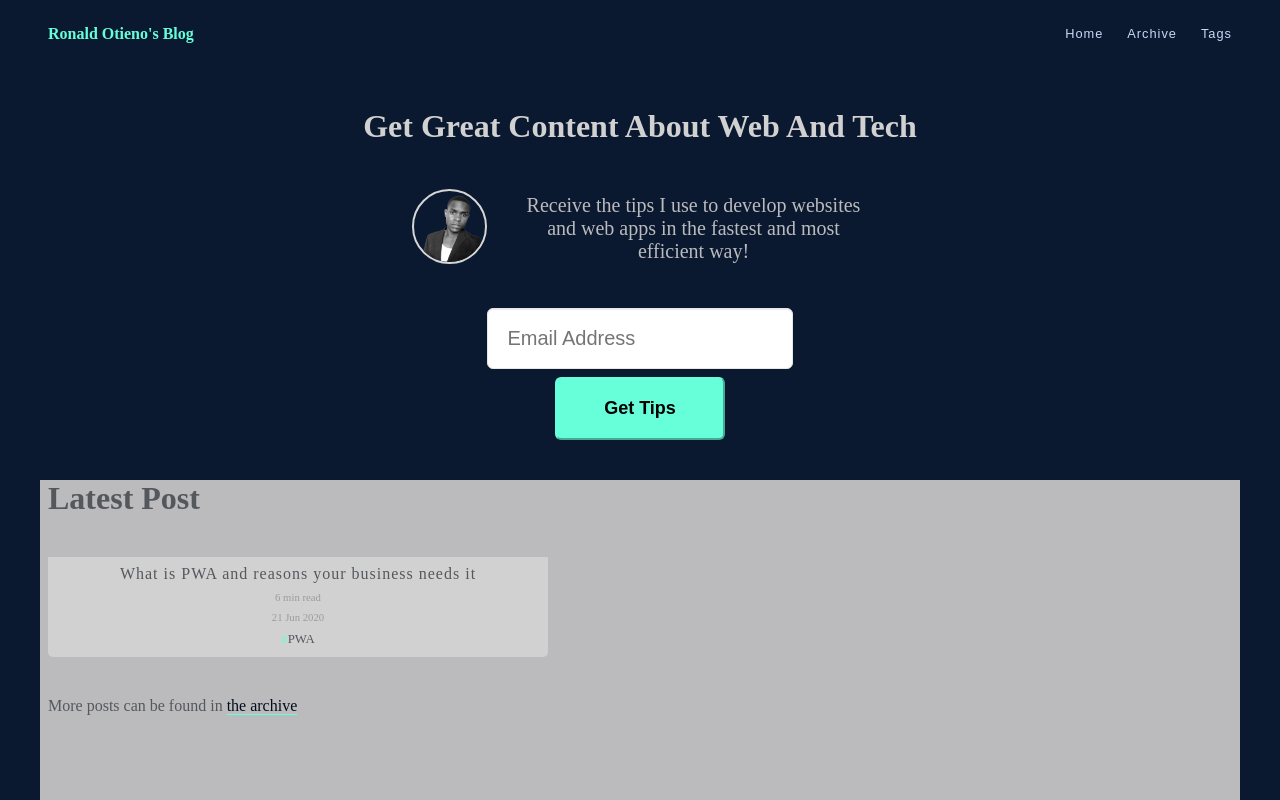
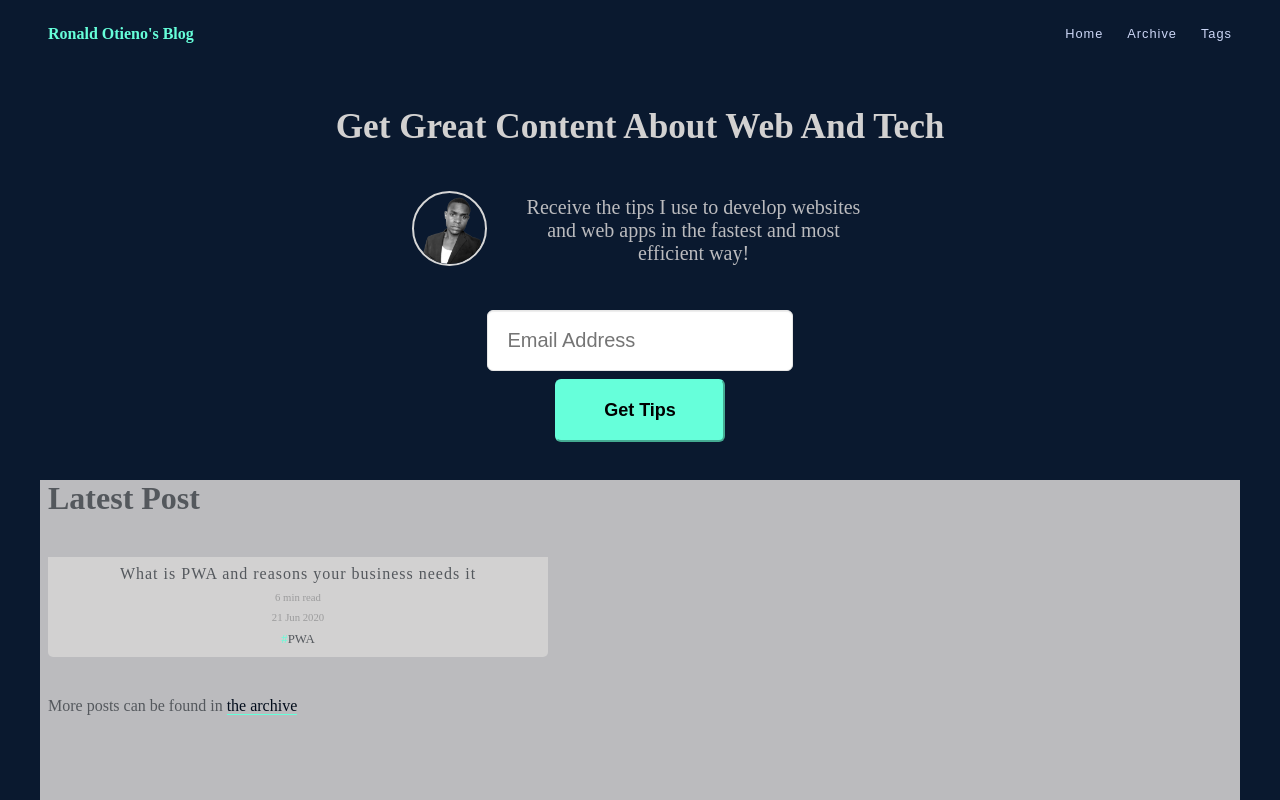
Before and after one commit to RonaldLat/RonaldOti_blog, an Eleventy site: page index.njk in a window 1280 px wide. Built offline with nearby package versions, Linux system fonts and the light colour scheme; Eleventy itself is replaced by a stand-in of ours; files that its build step writes are made by us from their sources; no server answers; what eleventy-plugin-reader-bar, eleventy-plugin-reading-time would draw is missing.

Commit message:
Update _blogHero.scss
font size for blog hero

```diff
--- a/css/_blogHero.scss
+++ b/css/_blogHero.scss
@@ -13,6 +13,7 @@
     line-height: 1.4;
     text-align: center;
     max-width: 40ch;
+    font-size: clamp(1rem, -0.875rem + 8.333vw, 2.2rem);
   }
   .blog-pitch{
     display: flex;
```
